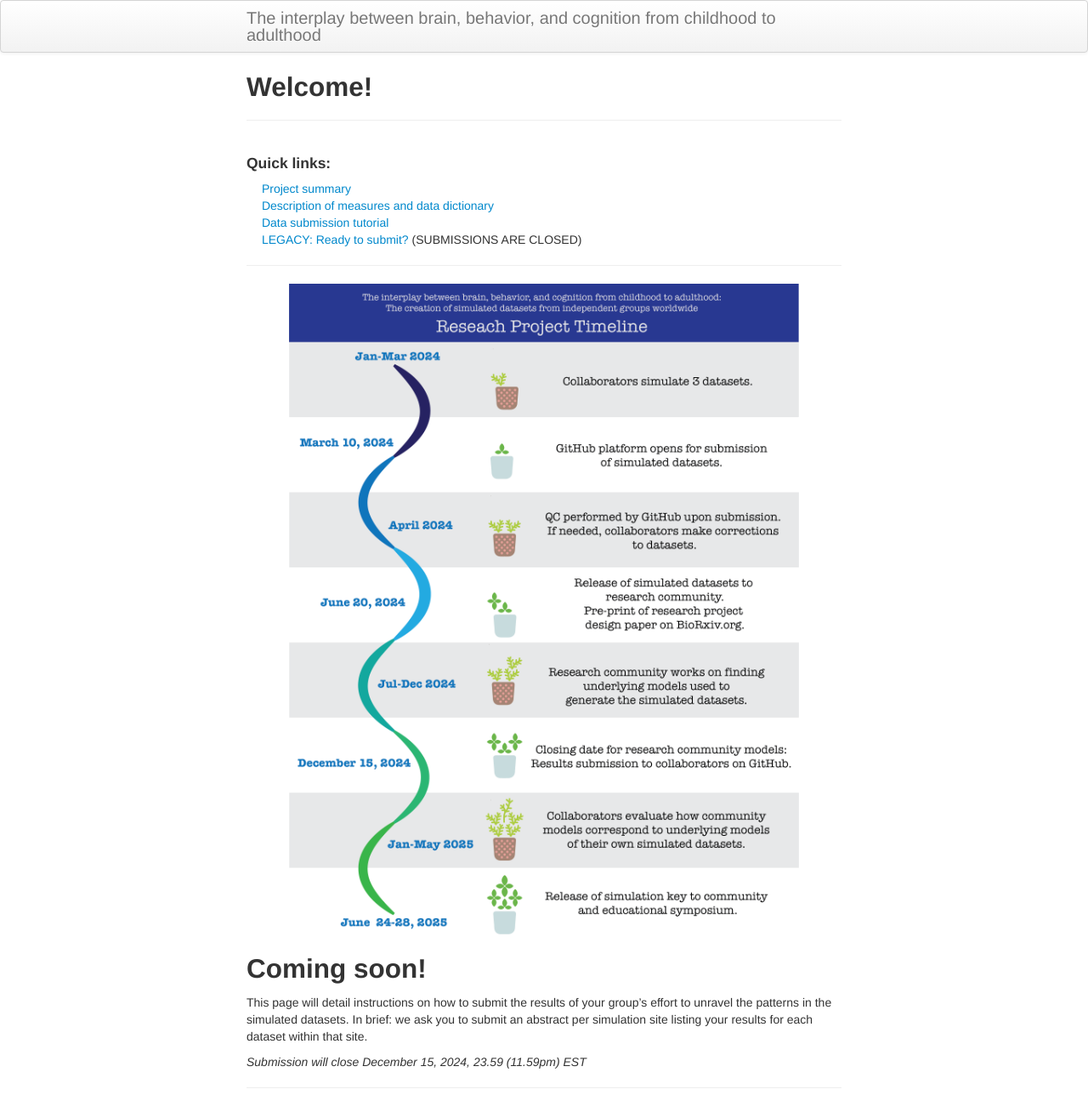
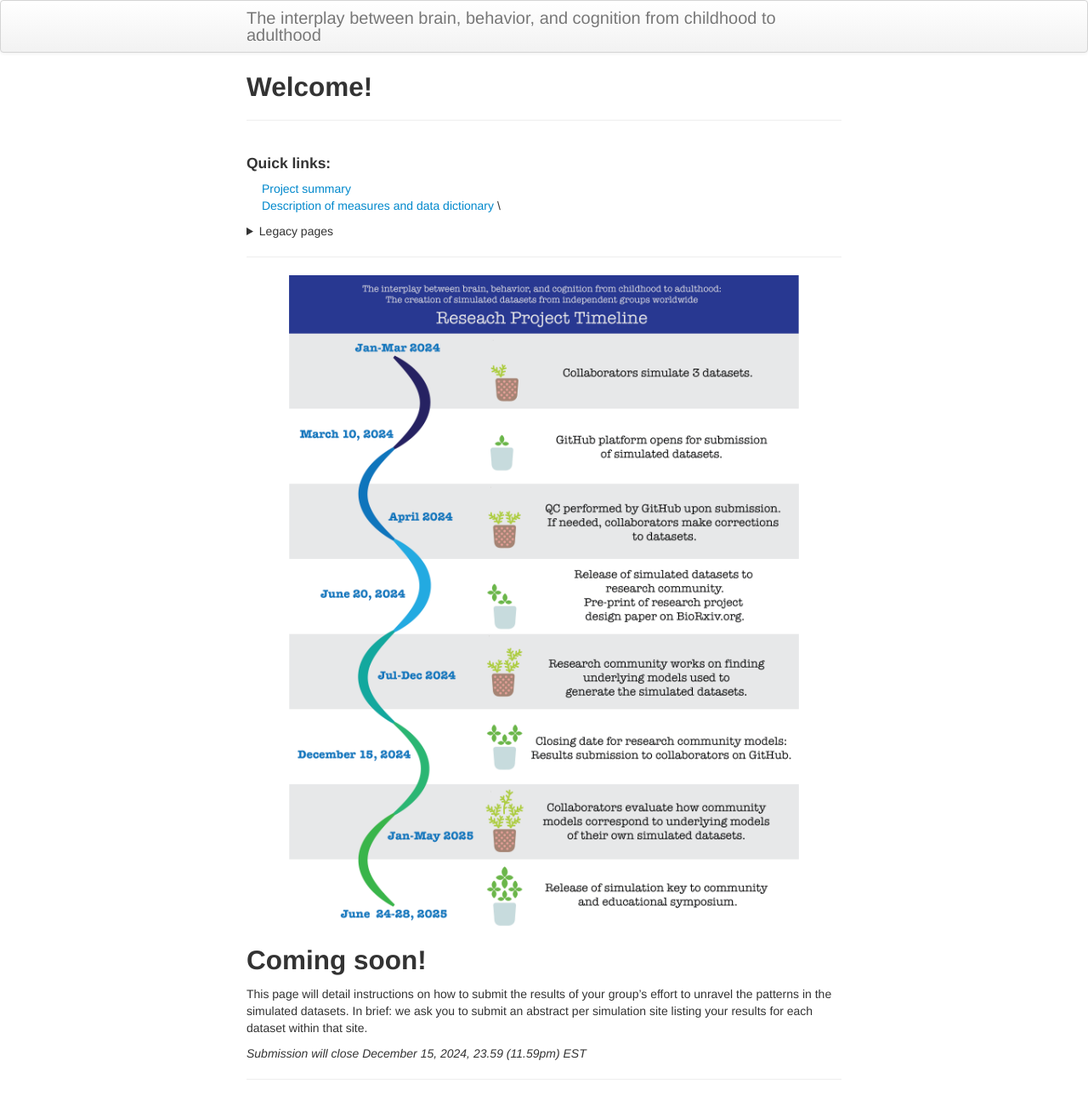
Before and after one commit to SoCoDeN/Simulation, a Jekyll site: the page built from index.md, in a window 1280 px wide. Shown: the whole page at 85% size. Built offline with Jekyll 4.4.1, drawn with Linux system fonts in a browser that asks for light colours.

Commit message:
dropdown for legacy pages

```diff
--- a/index.md
+++ b/index.md
@@ -6,8 +6,14 @@ title: Welcome!
 #### Quick links:
 &emsp; [Project summary](pages/full_abstract.html) \
 &emsp; [Description of measures and data dictionary](pages/measures.html) \
+
+<details>
+<summary>Legacy pages</summary>
+(SUBMISSIONS ARE CLOSED) \
 &emsp; [Data submission tutorial](pages/tutorial.html) \
-&emsp; [LEGACY: Ready to submit?](pages/submit.html) (SUBMISSIONS ARE CLOSED)
+&emsp; [Ready to submit?](pages/submit.html)
+</details>
+
 
 ---
 <p align="center">
```
